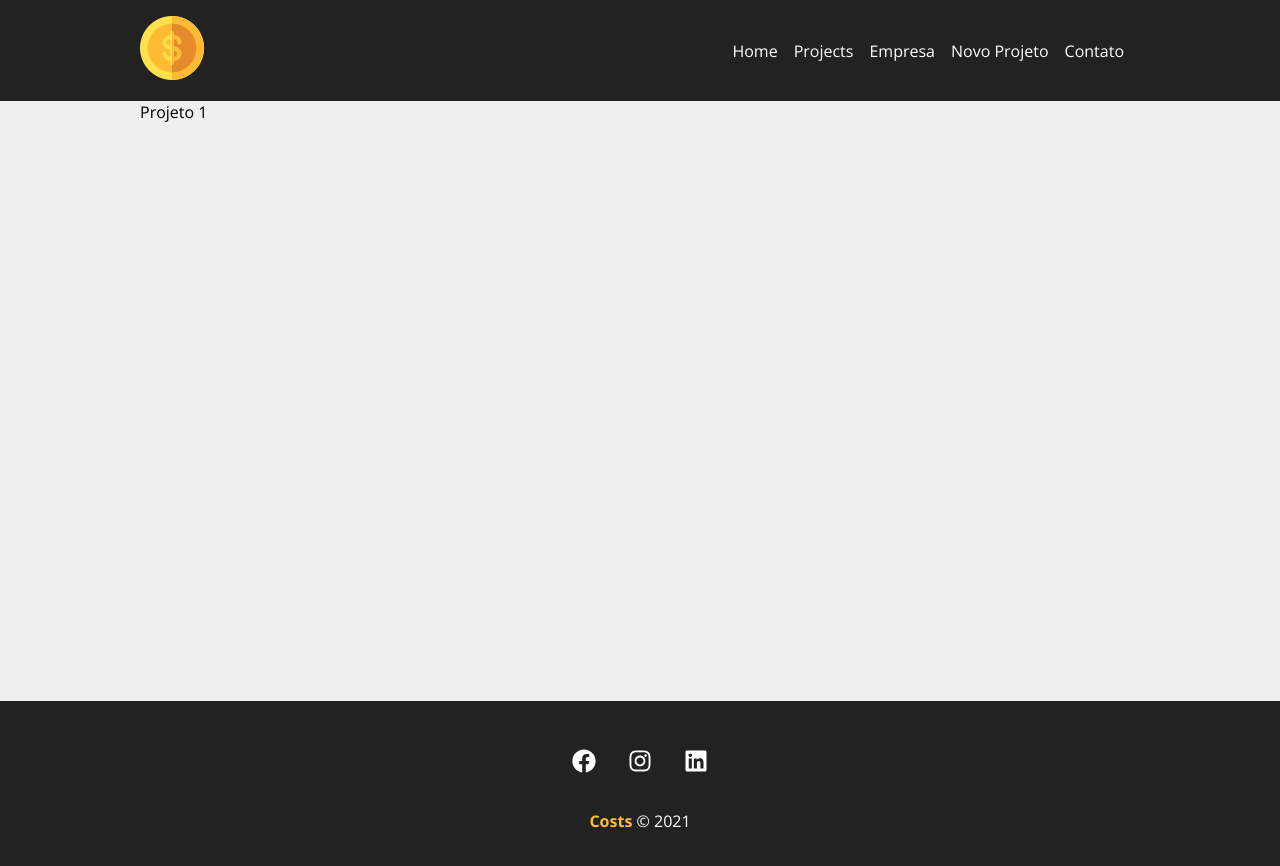
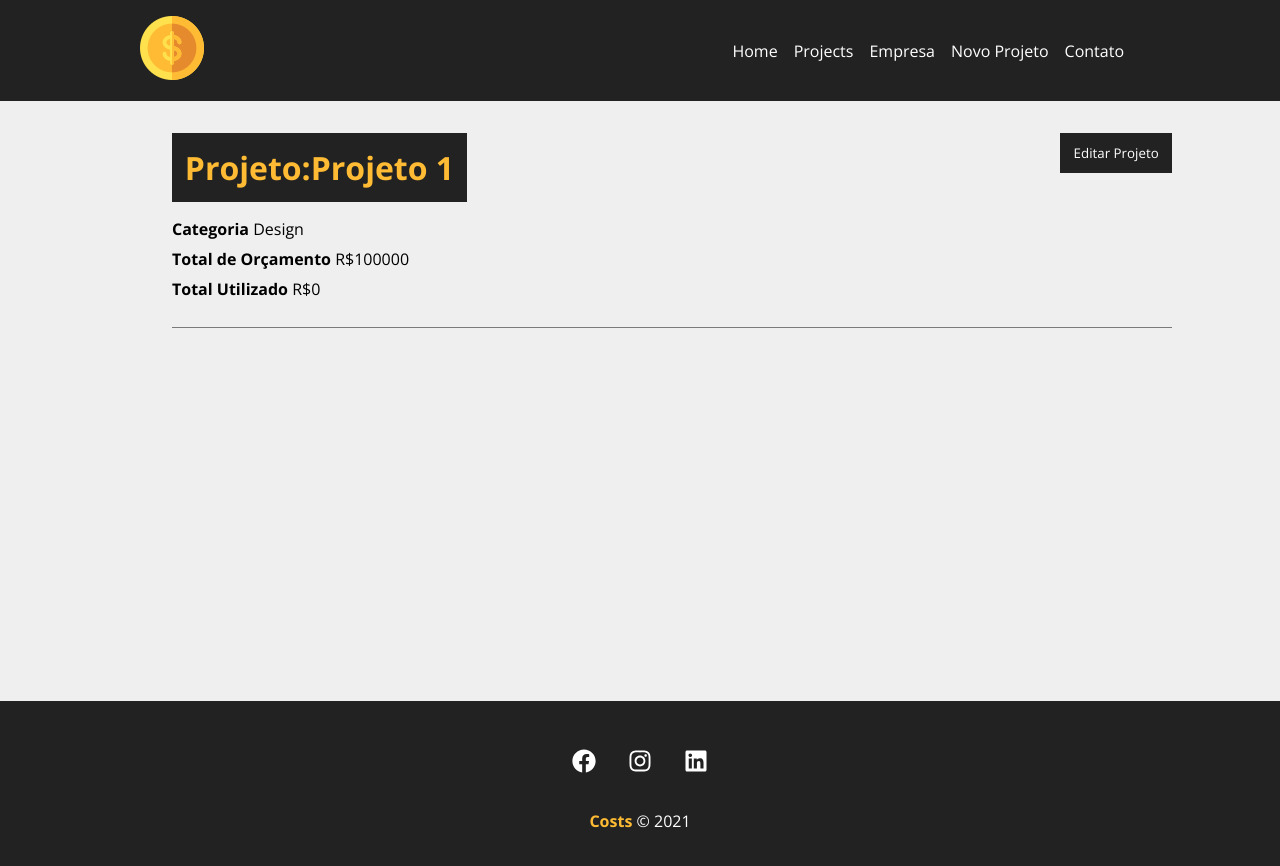
Before and after one commit to augustoabel/costs, a React (Create React App) app: page /project/1 in a window 1280 px wide. Shown: the top 866 px of the page. Built offline with nearby package versions, Linux system fonts and the light colour scheme; data requests are answered from the project's data file.

Commit message:
#30
Exibindo detalhes do projeto

```diff
--- a/src/components/pages/Project.jsx
+++ b/src/components/pages/Project.jsx
@@ -2,15 +2,18 @@
 
 import { useParams } from 'react-router-dom'
 import { useState, useEffect } from 'react'
-
+import Loading from '../layout/Loading'
+import Container from '../layout/Container'
 function Project() {
 
     const { id } = useParams()
 
     const [project, setProject] = useState([])
+    const [showProjectForm, setShowProjectForm] = useState(false)
 
     useEffect(() => {
-        fetch(`http://localhost:5000/projects/${id}`, {
+        setTimeout(() => {
+            fetch(`http://localhost:5000/projects/${id}`, {
             method: 'GET',
             headers: { 'Content-Type': 'application/json',
         },
@@ -19,10 +22,46 @@
             setProject(data)
         })
         .catch(err => console.log(err))
-    })
+    }, 500)
+        }, [id])
 
-    return (
-        <p>{project.name}</p>
+        function toogleProjectForm() {
+            setShowProjectForm(!showProjectForm)
+        }
+
+/*':' é se nao, if ternario*/
+    return (<>
+        {project.name ? (
+        <div className={styles.project_details}>
+            <Container customClass="colum">
+                <div className={styles.details_container}>
+                    <h1>Projeto:{project.name}</h1>
+                    <button className={styles.btn} onClick={toogleProjectForm}>
+                        {!showProjectForm ? 'Editar Projeto' : 'Fechar'}</button>{/* se nao tiver project form sendo exibido, entao o botao vai receber 'editar projeto' */}
+                        {!showProjectForm ? (
+                            <div className={styles.project_info}>
+                                <p>
+                                    <span>Categoria</span> {project.category.name}
+                                </p>
+                                <p>
+                                    <span>Total de Orçamento</span> R${project.budget}
+                                </p>
+                                <p>
+                                    <span>Total Utilizado</span> R${project.cost}
+                                </p>
+                            </div>
+                        ) : (
+                            <div className={styles.project_info}>
+                                <p>form</p>
+                            </div>
+                        )}
+                </div>
+            </Container>
+        </div>
+        ): (
+            <Loading/>
+        )}
+        </>
     )
 }
 
--- a/src/components/pages/Project.module.css
+++ b/src/components/pages/Project.module.css
@@ -0,0 +1,48 @@
+.project_details {
+    padding: 2em;
+}
+
+.project_details h1,
+.project_details h2,
+.project_details p {
+    margin-bottom: 0.5em;
+}
+
+.project_details h1 {
+    background-color: #222;
+    color: #ffbb33;
+    padding: 0.4em;
+}
+
+.project_details span {
+    font-weight: bold;
+}
+
+.details_container,
+.service_form_container {
+    border-bottom: 1px solid #7a7a7a;
+    margin-bottom: 1.2em;
+    padding-bottom: 1.2em;
+    display: flex;
+    justify-content: space-between;
+    flex-wrap: wrap; /*quando passa de 100% cria uma nova linha */
+}
+
+.btn {
+    background-color: #222;
+    color: #fff;
+    padding: 0.5em 1em;
+    text-decoration: none;
+    transition: 0.5s;
+    cursor: pointer;
+    max-height: 40px;
+    border: none;
+}
+
+.btn:hover {
+    color: #ffbb33;
+}
+
+.project_info {
+    width: 100%;
+}
```
